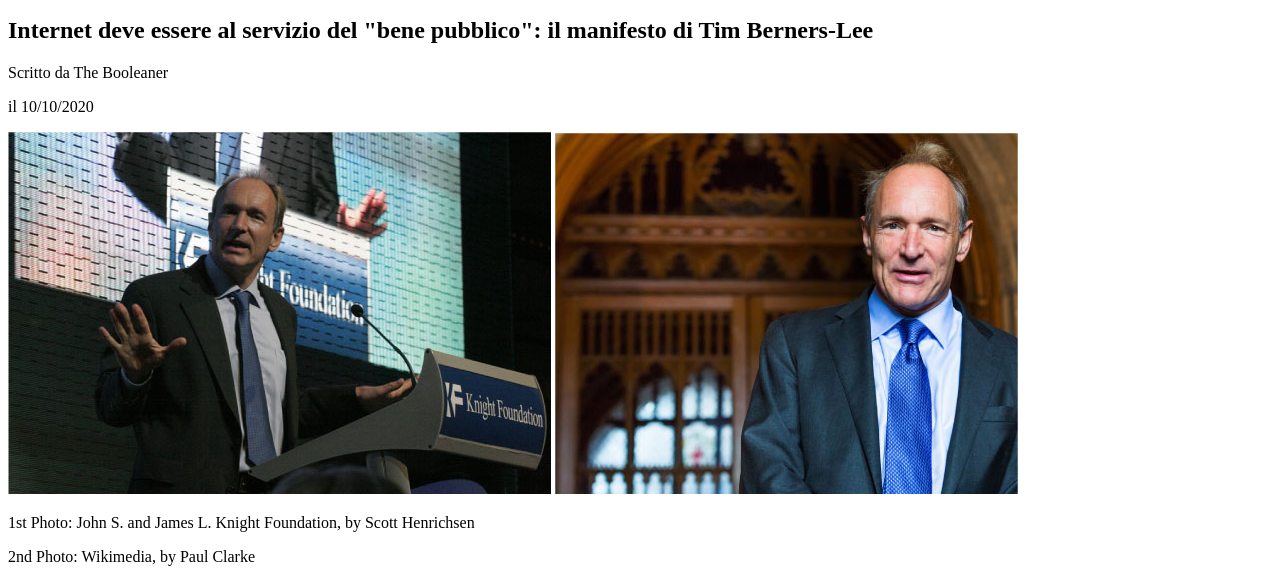
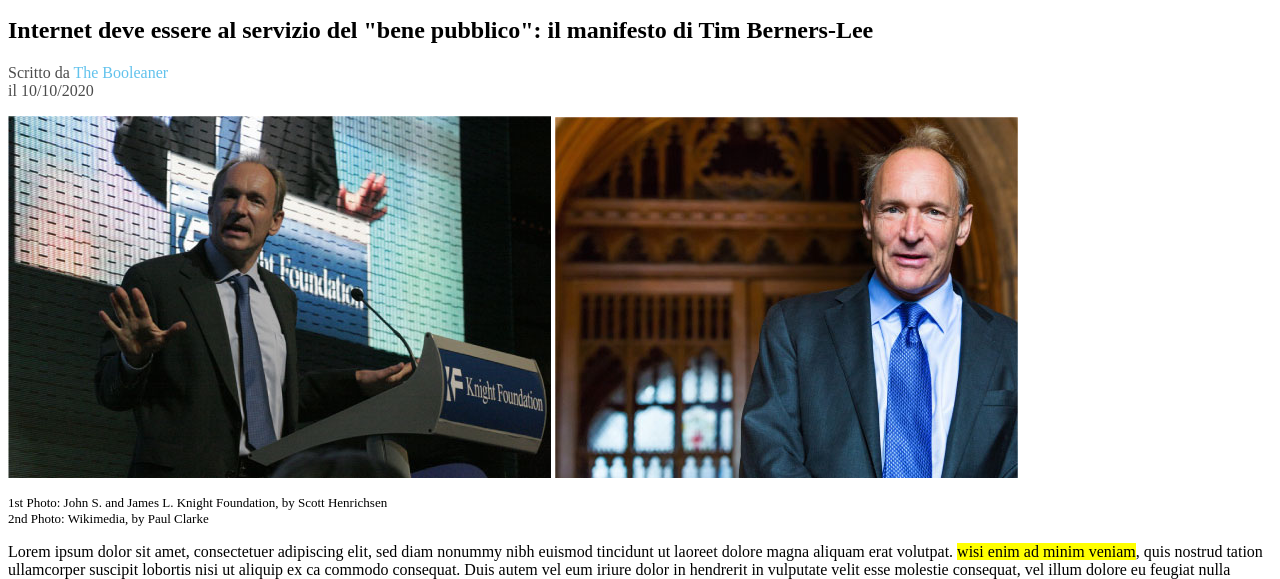
Before and after one commit to lorenzo-senettin/html-css-booleaner, a plain HTML site: page index.html in a window 1280 px wide. Shown: the part 171-750 px from the top of the page. Drawn offline with Linux system fonts and the light colour scheme.

Commit message:
add css and edit html

```diff
--- a/assets/css/style.css
+++ b/assets/css/style.css
@@ -19,6 +19,19 @@ header {
   width: 200px;
 }
 
+.evblue {
+  color: var(--thb-blue);
+}
+
+.subt {
+  opacity: 70%;
+  font-size: 16px;
+}
+
+#small {
+  font-size: 13px;
+}
+
 .yw {
 
   background-color: yellow;
--- a/index.html
+++ b/index.html
@@ -18,9 +18,9 @@
         <section>
             <h1>Internet deve essere al servizio del "bene pubblico": il
                 manifesto di Tim Berners-Lee</h1>
-            <div>
-                <p>Scritto da The Booleaner</p>
-                <p>il 10/10/2020</p>
+            <div class="subt">
+                <p>Scritto da <span class="evblue">The Booleaner</span> <br>
+                    il 10/10/2020</p>
             </div>
 
             <img src="./assets/img/tim-1.jpg"
@@ -28,9 +28,10 @@
             <img src="./assets/img/tim-2.jpg"
                 alt="Close-up of Tim Berners-Lee ">
 
-            <p>1st Photo: John S. and James L. Knight Foundation, by Scott
-                Henrichsen</p>
-            <p>2nd Photo: Wikimedia, by Paul Clarke</p>
+            <p id="small">1st Photo: John S. and James L. Knight Foundation, by
+                Scott
+                Henrichsen<br>
+                2nd Photo: Wikimedia, by Paul Clarke</p>
         </section>
         <div>
             <p>Lorem ipsum dolor sit amet, consectetuer adipiscing elit, sed
```
